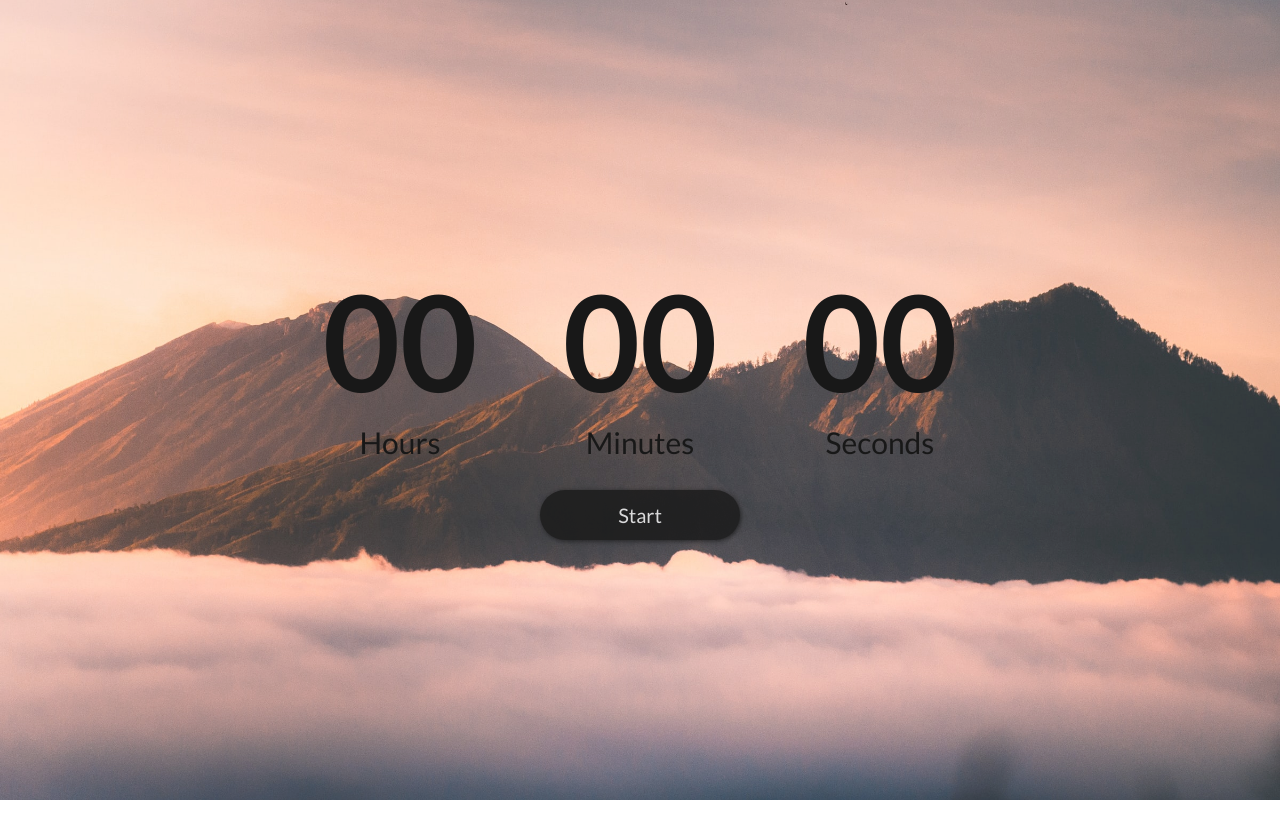
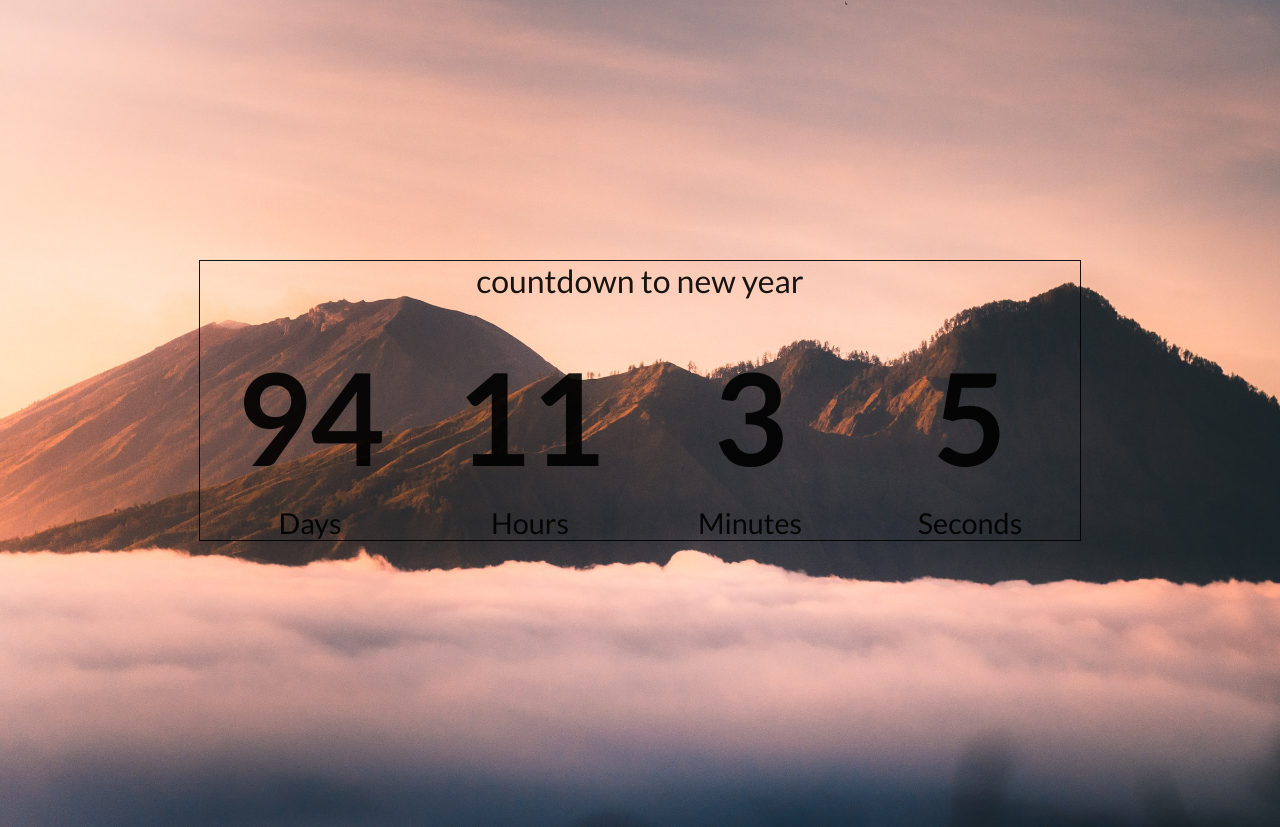
Before and after one commit to kutylov/pet_timer, a plain HTML site: page index.html in a window 1280 px wide. Before the commit the page ends 800 px from the top, so only its background shows below. Drawn offline with Linux system fonts and the light colour scheme.

Commit message:
redo to countdown timer

```diff
--- a/index.html
+++ b/index.html
@@ -5,13 +5,19 @@
     <meta charset="UTF-8">
     <meta http-equiv="X-UA-Compatible" content="IE=edge">
     <meta name="viewport" content="width=device-width, initial-scale=1.0">
-    <link rel="stylesheet" href="/style/script.css">
+    <link rel="stylesheet" href="/style/style.css">
     <title>Timer</title>
 </head>
 
 <body>
+    <img class="img" src="/img/visualsofdana-zFKiWB8jGTE-unsplash (1).jpg" alt="">
     <div class="container">
+        <p>countdown to new year</p>
         <div class="timer">
+            <div>
+                <p class="days">00</p>
+                <p>Days</p>
+            </div>
             <div>
                 <p class="hours">00</p>
                 <p>Hours</p>
@@ -25,10 +31,8 @@
                 <p>Seconds</p>
             </div>
         </div>
-        <button class="btn">Start</button>
     </div>
-
-    <script></script>
+    <script src="/script/script.js"></script>
 </body>
 
 </html>
--- a/script/script.js
+++ b/script/script.js
@@ -0,0 +1,21 @@
+let hours = document.querySelector('.hours')
+let minutes = document.querySelector('.minutes')
+let seconds = document.querySelector('.seconds')
+let days = document.querySelector('.days')
+
+const s = 1000,
+    m = s * 60,
+    h = m * 60,
+    d = h * 24;
+
+setInterval(() => {
+    const countDown = new Date(2023, 0, 1).getTime();
+    const currentTime = new Date().getTime();
+    let distance = countDown - currentTime;
+
+    days.textContent = Math.floor(distance / d)
+    hours.textContent = Math.floor((distance % d) / h)
+    minutes.textContent = Math.floor((distance % h) / m)
+    seconds.textContent = Math.floor((distance % m) / s)
+
+}, 1000)
--- a/style/script.css
+++ /dev/null
@@ -1,61 +0,0 @@
-@import url('https://fonts.googleapis.com/css2?family=Lato:wght@400;700&display=swap');
-
-
-* {
-    margin: 0;
-    padding: 0;
-    box-sizing: border-box;
-    font-family: Lato;
-}
-
-.container {
-    background-image: url(/img/visualsofdana-zFKiWB8jGTE-unsplash\ \(1\).jpg);
-    background-position: center;
-    background-size: cover;
-    opacity: .9;
-    height: 100vh;
-    display: flex;
-    flex-direction: column;
-    justify-content: center;
-    align-items: center;
-}
-
-.timer {
-    display: flex;
-}
-
-.timer>div {
-    height: 200px;
-    margin: 0 20px;
-    width: 200px;
-    /* border: 1px solid black; */
-    display: flex;
-    flex-direction: column;
-    align-items: center;
-    justify-content: space-between;
-}
-
-.hours,
-.minutes,
-.seconds {
-    font-size: 100pt;
-    font-weight: 700;
-}
-
-.timer>div p+p {
-    font-size: 30px;
-}
-
-.btn {
-    margin-top: 30px;
-    height: 50px;
-    width: 200px;
-    border-radius: 25px;
-    outline: none;
-    border: none;
-    background-color: black;
-    color: white;
-    font-size: 20px;
-    opacity: .8;
-    box-shadow: 1px 1px 5px black;
-}
--- /dev/null
+++ b/style/style.css
@@ -0,0 +1,68 @@
+@import url('https://fonts.googleapis.com/css2?family=Lato:wght@400;700&display=swap');
+
+
+* {
+    margin: 0;
+    padding: 0;
+    box-sizing: border-box;
+    font-family: Lato;
+}
+
+html,
+body {
+    height: 100%;
+}
+
+body {
+    display: flex;
+    align-items: center;
+}
+
+.img {
+    position: absolute;
+    width: 100vw;
+    z-index: -1;
+
+}
+
+.container {
+    margin: 0 auto;
+    text-align: center;
+    opacity: .9;
+    border: 1px solid black;
+}
+
+.container>p {
+    font-size: 2rem;
+    padding-bottom: 40px;
+    margin: 0 auto;
+    display: block;
+}
+
+.timer {
+    display: flex;
+    margin: 0 auto;
+}
+
+.timer>div {
+    height: 200px;
+    margin: 0 10px;
+    width: 200px;
+    /* border: 1px solid black; */
+    display: flex;
+    flex-direction: column;
+    align-items: center;
+    justify-content: space-between;
+}
+
+.days,
+.hours,
+.minutes,
+.seconds {
+    font-size: 8rem;
+    font-weight: 700;
+}
+
+.timer>div p+p {
+    font-size: 1.8rem;
+}
```
